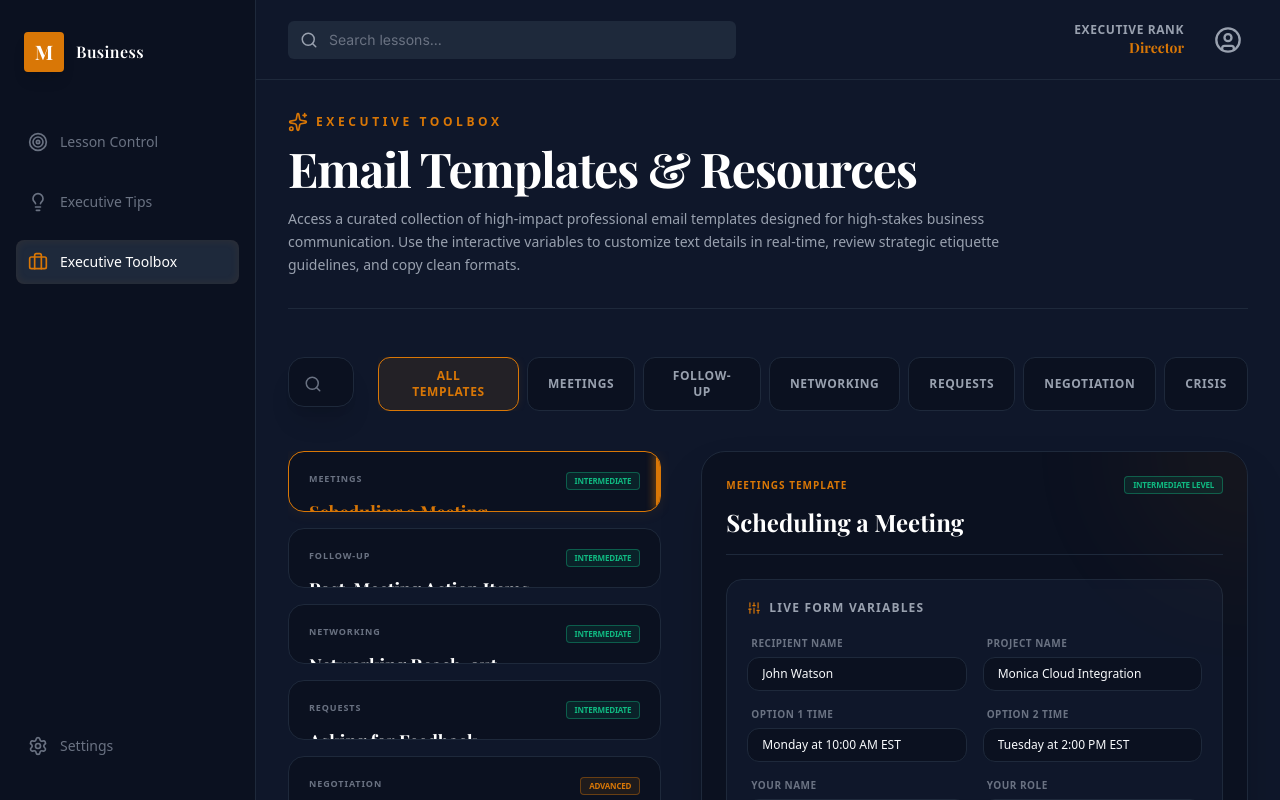
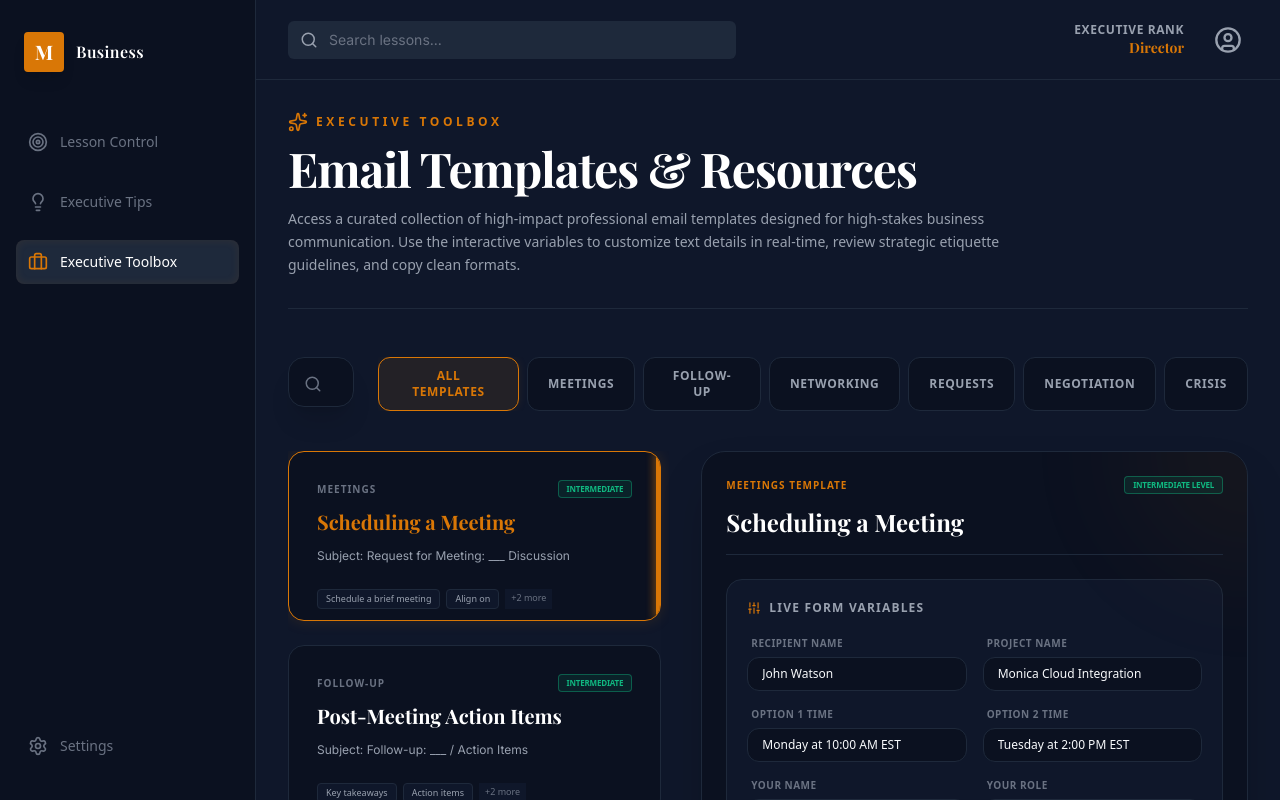
Before and after one commit to mantolatv-cmyk/missmonica-business, a Next.js app in the folder frontend/: page /dashboard/resources in a window 1280 px wide. Built offline with nearby package versions, Linux system fonts and the light colour scheme; a web font is replaced by a local one.

Commit message:
style: increase email template title card size, padding and spacing in Executive Toolbox

```diff
--- a/frontend/src/app/dashboard/resources/page.tsx
+++ b/frontend/src/app/dashboard/resources/page.tsx
@@ -512,7 +512,7 @@ export default function ResourcesPage() {
       <div className="grid grid-cols-1 lg:grid-cols-12 gap-8 items-start">
 
         {/* Left column: list of templates (5 cols) */}
-        <div className="lg:col-span-5 flex flex-col gap-4 max-h-[750px] overflow-y-auto pr-2 no-scrollbar">
+        <div className="lg:col-span-5 flex flex-col gap-6 max-h-[750px] overflow-y-auto pr-2 no-scrollbar">
           {filteredTemplates.length > 0 ? (
             filteredTemplates.map(template => {
               const isSelected = selectedTemplate.id === template.id;
@@ -521,14 +521,15 @@ export default function ResourcesPage() {
                   key={template.id}
                   whileHover={{ y: -2 }}
                   onClick={() => setSelectedTemplate(template)}
-                  className={`p-5 rounded-2xl cursor-pointer border transition-all relative overflow-hidden flex flex-col gap-2 ${
+                  className={`p-7 rounded-2xl cursor-pointer border transition-all relative overflow-hidden flex flex-col justify-between gap-3 min-h-[170px] ${
                     isSelected
-                      ? 'bg-[#0B1120] border-[#D97706] shadow-[0_0_15px_rgba(217,119,6,0.1)]'
+                      ? 'bg-[#0B1120] border-[#D97706] shadow-[0_0_15px_rgba(217,119,6,0.15)]'
                       : 'bg-[#0B1120] border-[#1E293B] hover:border-[#334155]'
                   }`}
                 >
-                  <div className="flex justify-between items-start">
-                    <span className="text-[9px] font-bold text-gray-500 uppercase tracking-widest">
+                  <div className="flex flex-col gap-2.5">
+                    <div className="flex justify-between items-center">
+                      <span className="text-[10px] font-bold text-gray-500 uppercase tracking-widest">
                         {template.category}
                       </span>
 
@@ -541,7 +542,7 @@ export default function ResourcesPage() {
                       </span>
                     </div>
 
-                  <h3 className={`font-serif text-lg font-bold transition-colors ${
+                    <h3 className={`font-serif text-xl font-bold leading-snug transition-colors ${
                       isSelected ? 'text-[#D97706]' : 'text-white'
                     }`}>
                       {template.title}
@@ -550,8 +551,9 @@ export default function ResourcesPage() {
                     <p className="font-sans text-xs text-gray-400 line-clamp-2 leading-relaxed">
                       Subject: {template.subject.replace(/\[.*?\]/g, '___')}
                     </p>
+                  </div>
 
-                  <div className="mt-2 flex gap-1.5 flex-wrap">
+                  <div className="mt-3 flex gap-1.5 flex-wrap">
                     {template.targetVocab.slice(0, 2).map((vocab, i) => (
                       <span key={i} className="text-[9px] px-2 py-0.5 bg-[#0F172A] border border-[#1E293B] rounded text-gray-400 font-medium">
                         {vocab}
```
Lines whose indentation alone changed are shown as unchanged.
